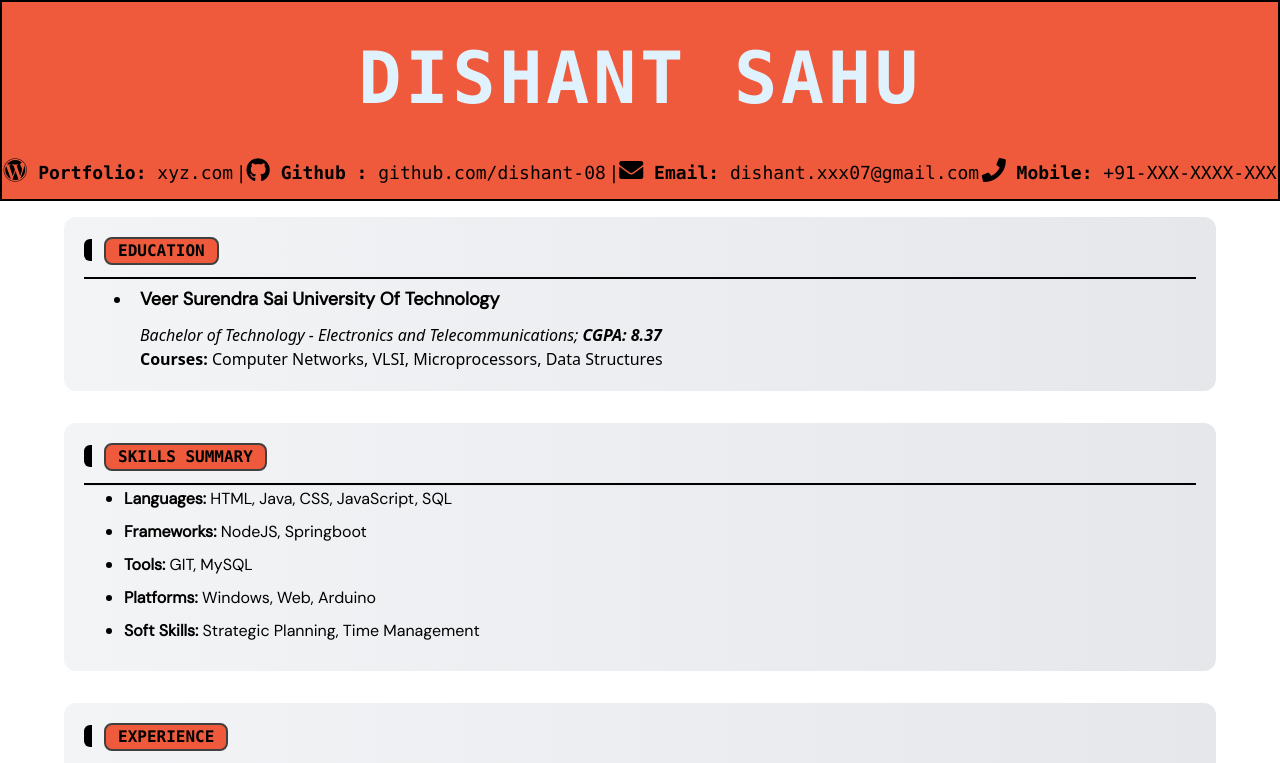
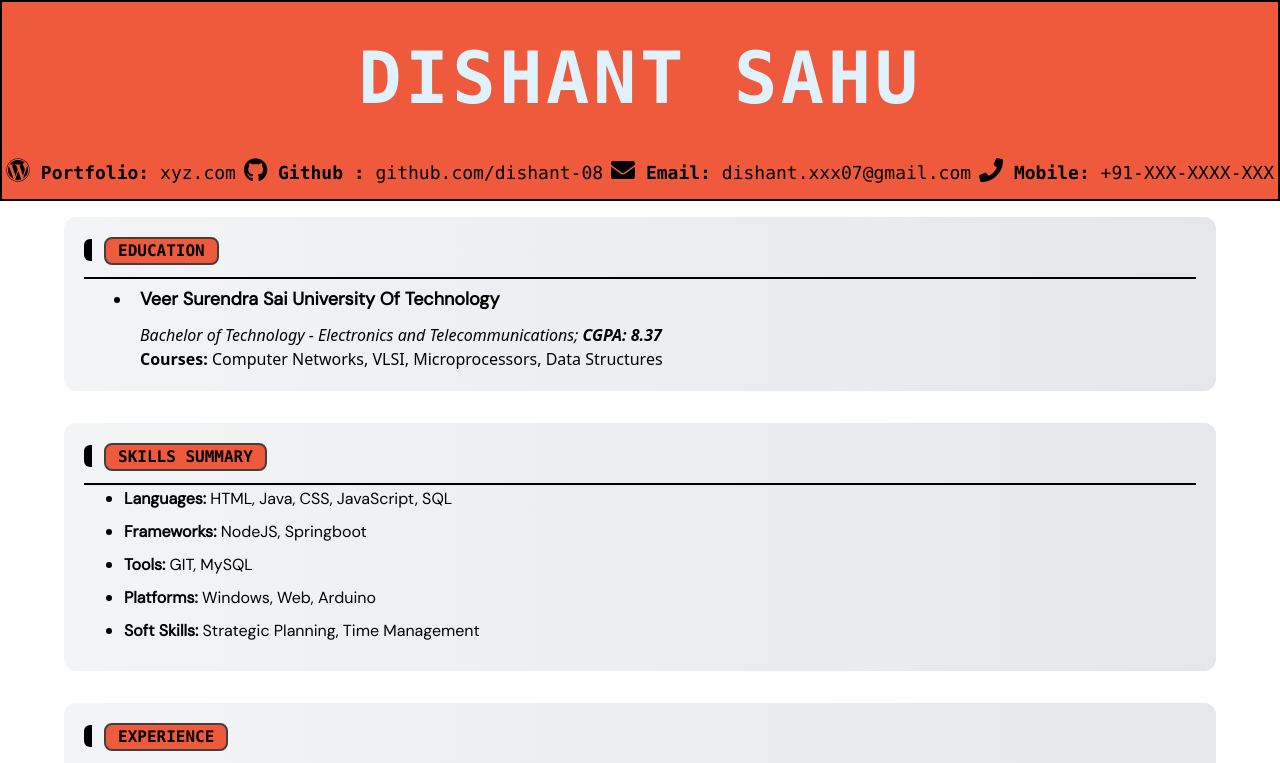
Before and after one commit to dishant-08/html-tcss, a website: page index.html in a window 1280 px wide. Shown: the top 763 px of the page. Drawn offline with nearby package versions, Linux system fonts and the light colour scheme.

Commit message:
remove | sign

```diff
--- a/index.html
+++ b/index.html
@@ -45,10 +45,10 @@
             <span class="font-mono text-lg "><i class=" text-2xl fab fa-wordpress "></i> <b>Portfolio:</b> xyz.com</span>
         </div>
         <div>
-            <a href="https://github.com/dishant-08" target="_blank" rel="noopener noreferrer" class="font-mono text-lg before:content-['|']"><i class="text-2xl fab fa-github"></i> <b>Github :</b> github.com/dishant-08</a>
+            <a href="https://github.com/dishant-08" target="_blank" rel="noopener noreferrer" class="font-mono text-lg "><i class="text-2xl fab fa-github"></i> <b>Github :</b> github.com/dishant-08</a>
         </div>
         <div>
-                <a href="mailto:dishant.xxx07@gmail.com" class="font-mono text-lg before:content-['|']"><i class=" text-2xl fas fa-envelope"></i> <b>Email:</b> dishant.xxx07@gmail.com</a>
+                <a href="mailto:dishant.xxx07@gmail.com" class="font-mono text-lg "><i class=" text-2xl fas fa-envelope"></i> <b>Email:</b> dishant.xxx07@gmail.com</a>
             </div>
             <div>
                 <span class="font-mono text-lg"><i class="text-2xl fas fa-phone" ></i> <b>Mobile:</b> +91-XXX-XXXX-XXX</span>
```
